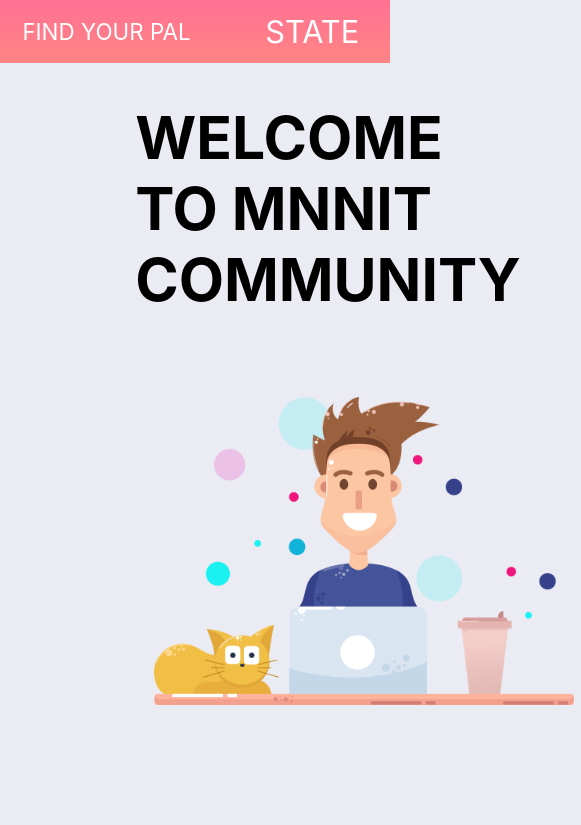
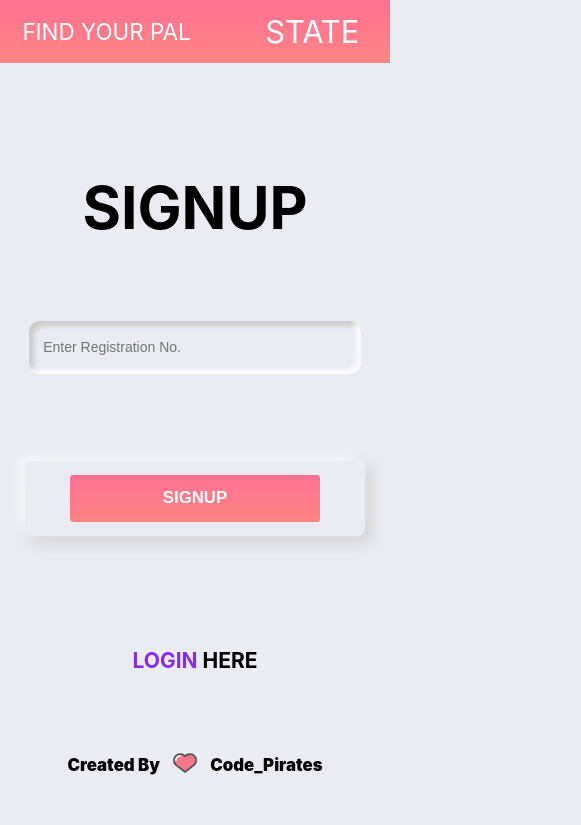
Before and after one commit to dev-lovedeep/mentor_api, a React (Create React App) app in the folder frontend/: page /signup in a window 390 px wide. Shown: the top 825 px of the page, 581 px wide, since content can reach past the window. Built offline with nearby package versions, Linux system fonts and the light colour scheme.

Commit message:
Signup Page Mobile View Completed

```diff
--- a/frontend/src/signup.js
+++ b/frontend/src/signup.js
@@ -4,14 +4,14 @@
 
     render(){
         return(
-            <div className='login-grid-container'>
-                <div className='login-grid-item'>
-                    <h1 style={{fontSize:'4.2rem', marginLeft:'2.3em' ,marginBottom:'0.2em'}}>WELCOME <br /> TO MNNIT COMMUNITY</h1>
+            <div className='login-grid-container' style={{marginBottom: '2em'}}>
+                <div className='login-grid-item1'>
+                    <h1 style={{fontSize:'4.2rem', marginLeft:'2em' ,marginBottom:'0.2em'}}>WELCOME <br /> TO MNNIT COMMUNITY</h1>
                     <div className='signup-doodles'>
                         <img style={{width:'30em', float:'left'}} src='/images/signup.png' />
                     </div>
                 </div>
-                <div className='login-grid-item' style={{marginBottom: '2em'}}>
+                <div className='login-grid-item2' style={{marginBottom: '2em'}}>
                     <div className='login-form'>
                         <h1>SIGNUP</h1>
                         <form>
```
